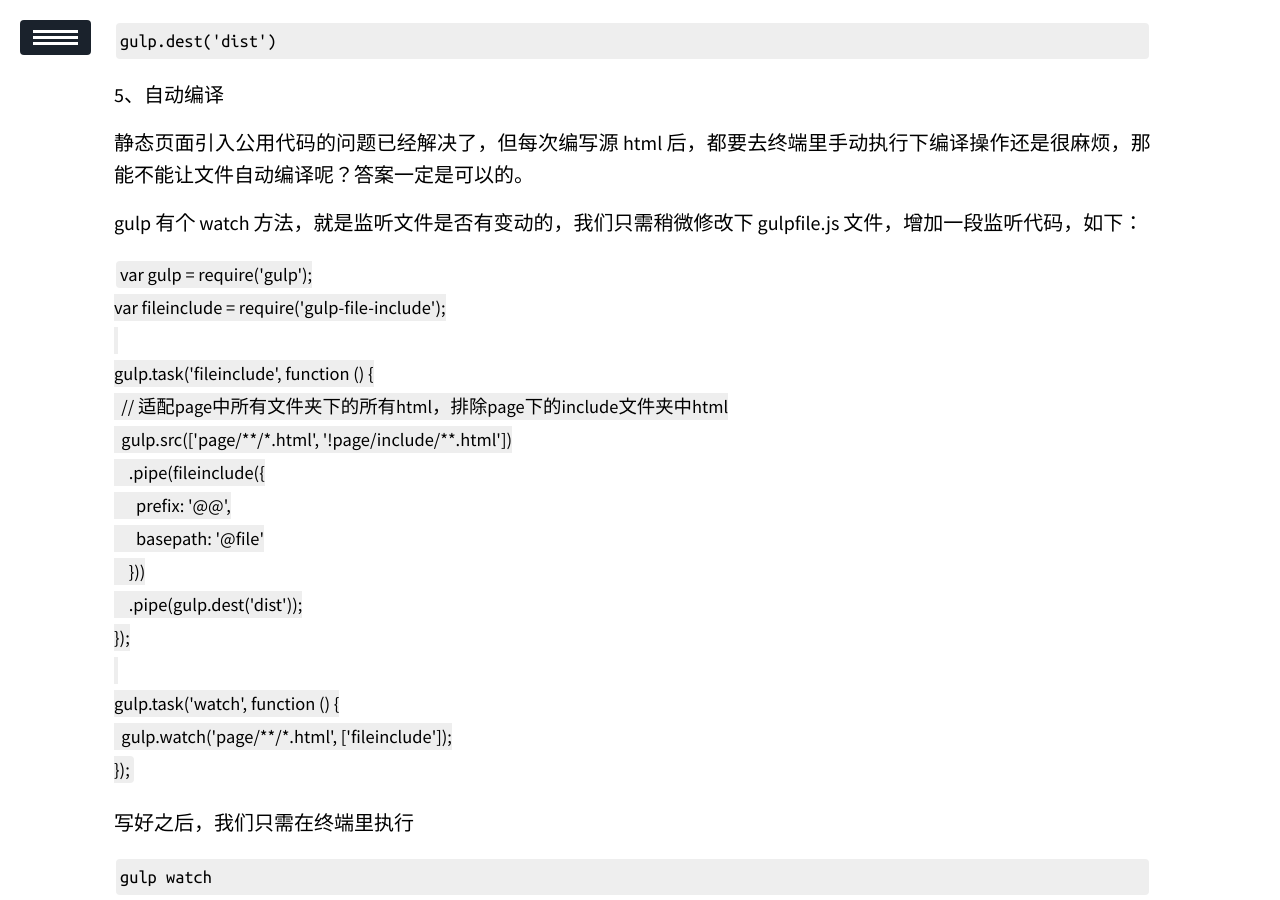
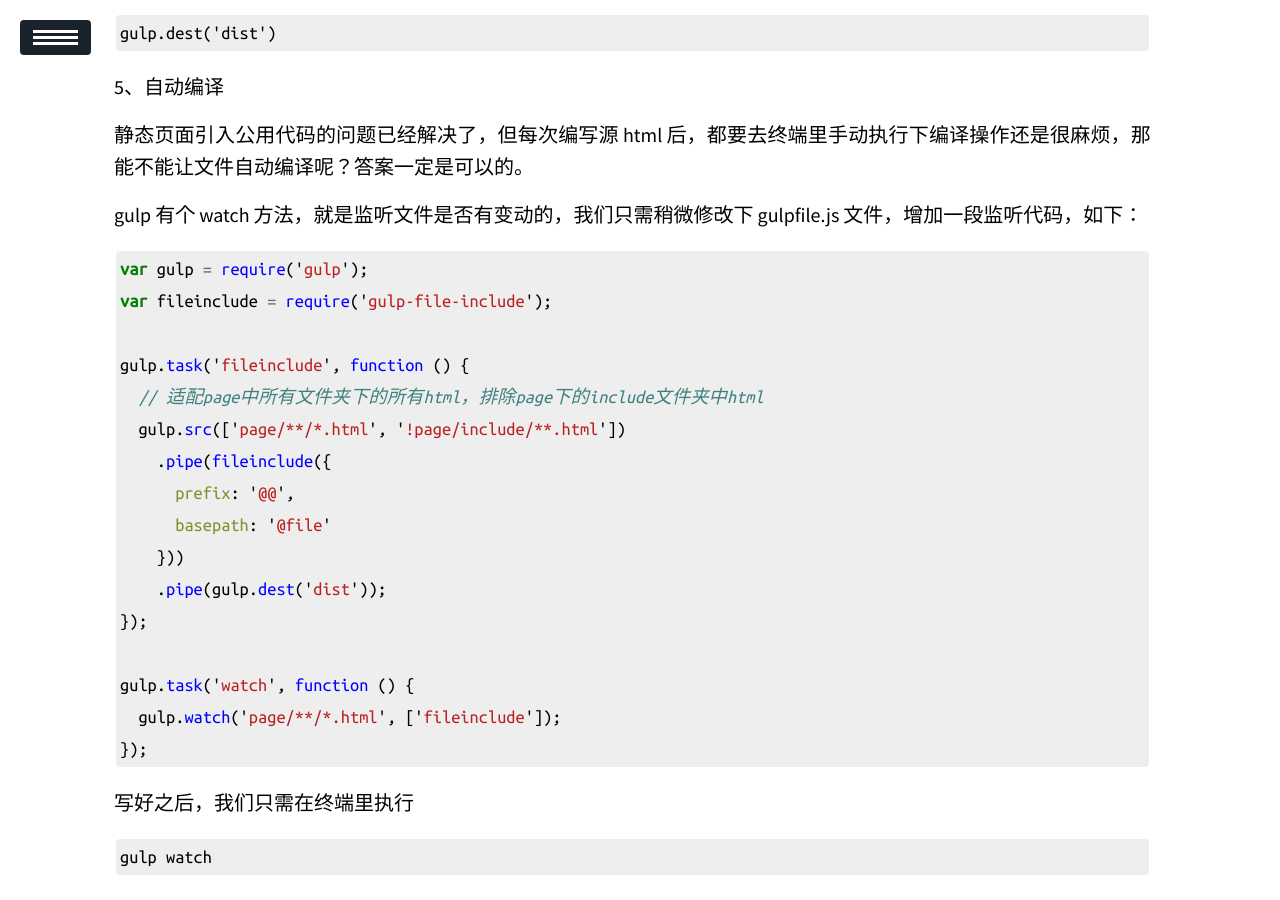
Before and after one commit to Smileye-v/old-blog, a Jekyll site: the page built from _posts/2021-03-16-include.md, in a window 1280 px wide and 900 px high, scrolled down 3500 px. Built offline with Jekyll 4.4.1, drawn with Linux system fonts in a browser that asks for light colours; our own code applies the rules of GitHub Pages for plain Markdown files; a script that is not in the unit is left out; some of the changed text lies outside the part shown.

Commit message:
commit to master

````diff
--- a/_posts/2021-03-16-include.md
+++ b/_posts/2021-03-16-include.md
@@ -60,7 +60,7 @@
 2、新建并配置 gulpfile.js
 
 接着我们手动新建一个 js 文件取名为 gulpfile，并在里面写入如下代码：
-```JS
+```js
 var gulp = require('gulp');
 var fileinclude = require('gulp-file-include');
 
@@ -132,7 +132,7 @@
 静态页面引入公用代码的问题已经解决了，但每次编写源 html 后，都要去终端里手动执行下编译操作还是很麻烦，那能不能让文件自动编译呢？答案一定是可以的。
 
 gulp 有个 watch 方法，就是监听文件是否有变动的，我们只需稍微修改下 gulpfile.js 文件，增加一段监听代码，如下：
-```JS
+```js
 var gulp = require('gulp');
 var fileinclude = require('gulp-file-include');
 
````
